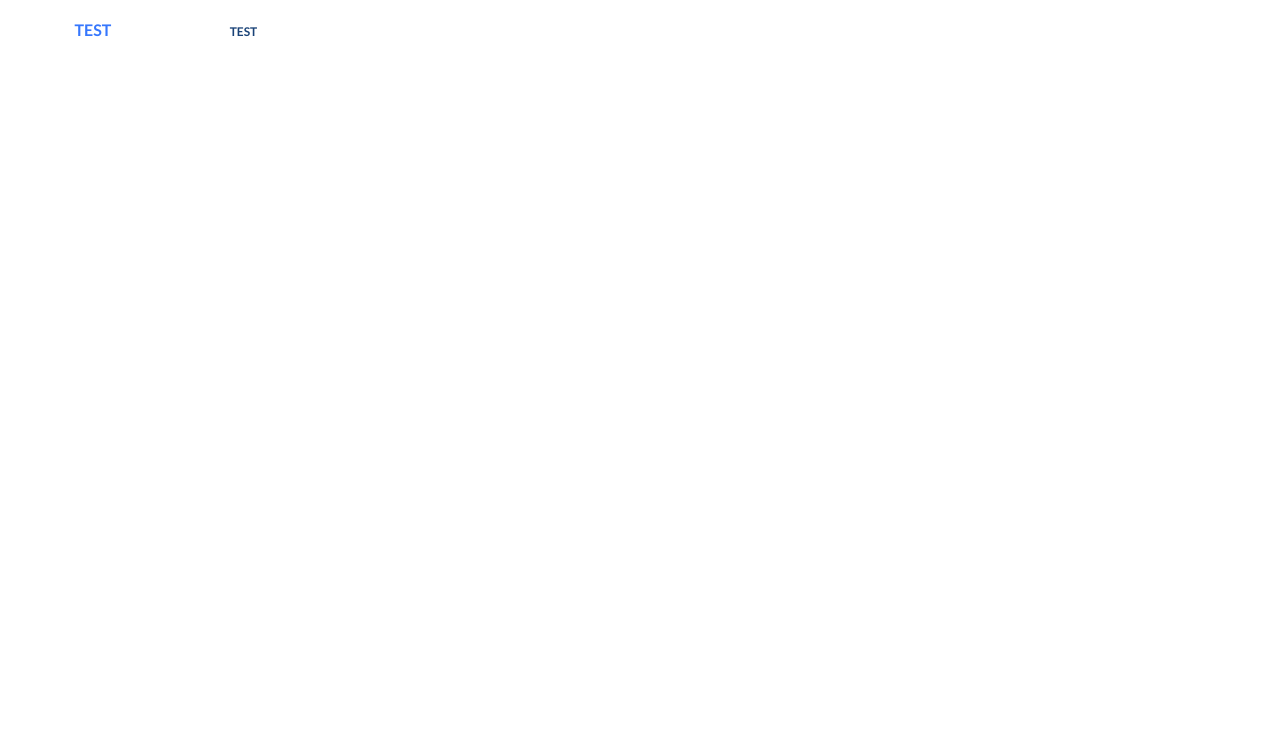
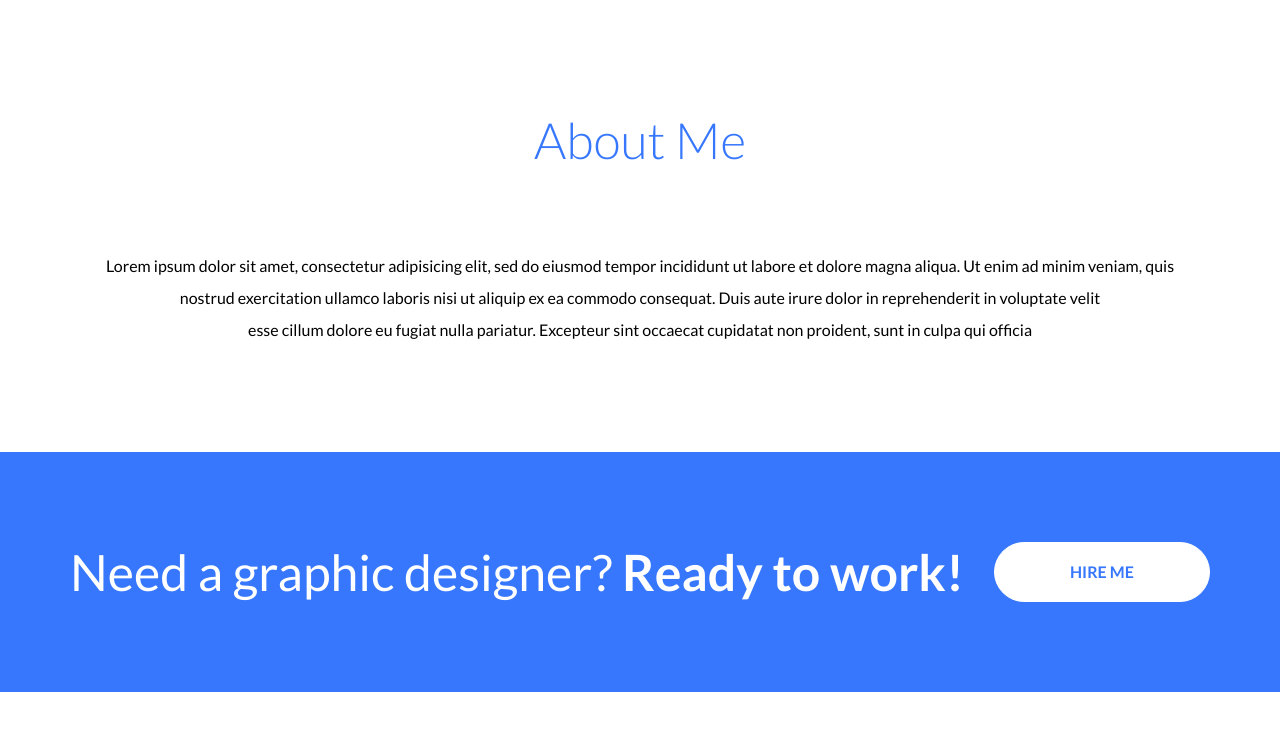
Before and after one commit to KateKharchenko/portfolio-11, a website: page index.html in a window 1280 px wide. Drawn offline with Linux system fonts and the light colour scheme.

Commit message:
fix about and footer

```diff
--- a/index.html
+++ b/index.html
@@ -1,5 +1,6 @@
 <!DOCTYPE html>
 <html lang="en">
+
 <head>
     <meta charset="UTF-8">
     <meta name="viewport" content="width=device-width, initial-scale=1.0">
@@ -7,8 +8,35 @@
     <link rel="shortcut icon" href="favicon.png" type="image/png">
     <link rel="stylesheet" href="css/styles.css">
 </head>
+
 <body>
-    <button class="btn">Test</button>
-    <button class="btn btn--sm">Test</button>
+    <section id="about_me" class="about_me">
+        <div class="container">
+            <h2>About Me</h2>
+            <p>Lorem ipsum dolor sit amet, consectetur adipisicing elit, sed do eiusmod tempor incididunt ut labore et
+                dolore magna aliqua. Ut enim ad minim veniam, quis<br /> nostrud exercitation ullamco laboris nisi ut
+                aliquip
+                ex
+                ea commodo consequat. Duis aute irure dolor in reprehenderit in voluptate velit<br />
+                esse cillum dolore eu fugiat nulla pariatur. Excepteur sint occaecat cupidatat non proident, sunt in
+                culpa
+                qui officia </p>
+        </div>
+    </section>
+
+
+    <footer class="footer gradient">
+        <div class="container">
+            <div class="footer__row">
+                <div class="footer__text">
+                    <span>Need a graphic designer? </span>
+                    <b>Ready to work!</b>
+                </div>
+                <button class="btn">hire me</button>
+            </div>
+
+        </div>
+    </footer>
 </body>
+
 </html>
--- a/scss/_about-us.scss
+++ b/scss/_about-us.scss
@@ -0,0 +1,5 @@
+.about_me{
+    background-color: $white;
+    text-align: center;
+    padding: 90px 0;
+}
--- a/scss/_btns.scss
+++ b/scss/_btns.scss
@@ -7,6 +7,7 @@
     font-size: 1.6rem;
     padding: 1.25em 4.6em;
     border-radius: 2em;
+    outline: 0;
 
     @include hover {
         color: $white;
--- a/scss/_footer.scss
+++ b/scss/_footer.scss
@@ -0,0 +1,22 @@
+.footer{
+    background-color: $title-color;
+    color: $white;
+    padding: 90px 0;
+
+    &__row{
+        display: flex;
+        justify-content: center;
+        align-items: center ;
+    }
+
+    &__text {
+        line-height: 1.2;
+        padding-right: 30px;
+        font-size: 5rem;
+    }
+
+
+    & .btn {
+        flex: 1 0 auto;
+    }
+}
--- a/scss/styles.scss
+++ b/scss/styles.scss
@@ -32,11 +32,15 @@ body {
 h1 {
     font-size: 5rem;
     text-transform: uppercase;
+
 }
 
 h2 {
     font-size: 5rem;
     font-weight: 300;
+    text-align: center;
+    color: $title-color;
+    margin: 0 0 60px 0;
 }
 
 h3 {
```
Also changed, not shown: css/styles.css, 1 other file.
